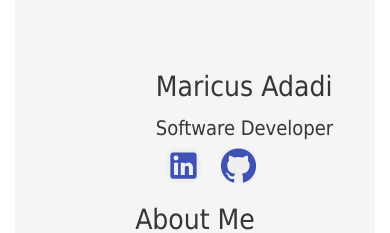
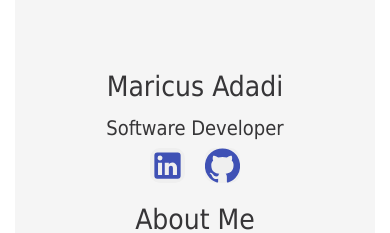
Before and after one commit to macadadi/Resume, a React (Create React App) app: page / in a window 390 px wide. Shown: the part 420-653 px from the top of the page. Built offline with nearby package versions, Linux system fonts and the light colour scheme.

Commit message:
chaged about me outlook

```diff
--- a/src/components/resumebody.css
+++ b/src/components/resumebody.css
@@ -14,10 +14,10 @@
     border-top-left-radius: 50px;
 }
 .navb-btn{
-    border: hidden;
+    border: none;
     padding: 5px;
     border-radius: 10px;
-    outline: hidden;
+    outline: none;
 }
 /*profile section */
 .profile-general{
@@ -104,7 +104,6 @@
 h1{
     font-size: 28px !important;
     font-weight: bolder;
-    text-decoration-color: blue !important;
 
 }
 
@@ -132,6 +131,6 @@ a:hover{
       align-items: center;
       justify-content: center;
       justify-items: center;
-      padding-left:30%;
+      text-align: center;
     }
   }
```
